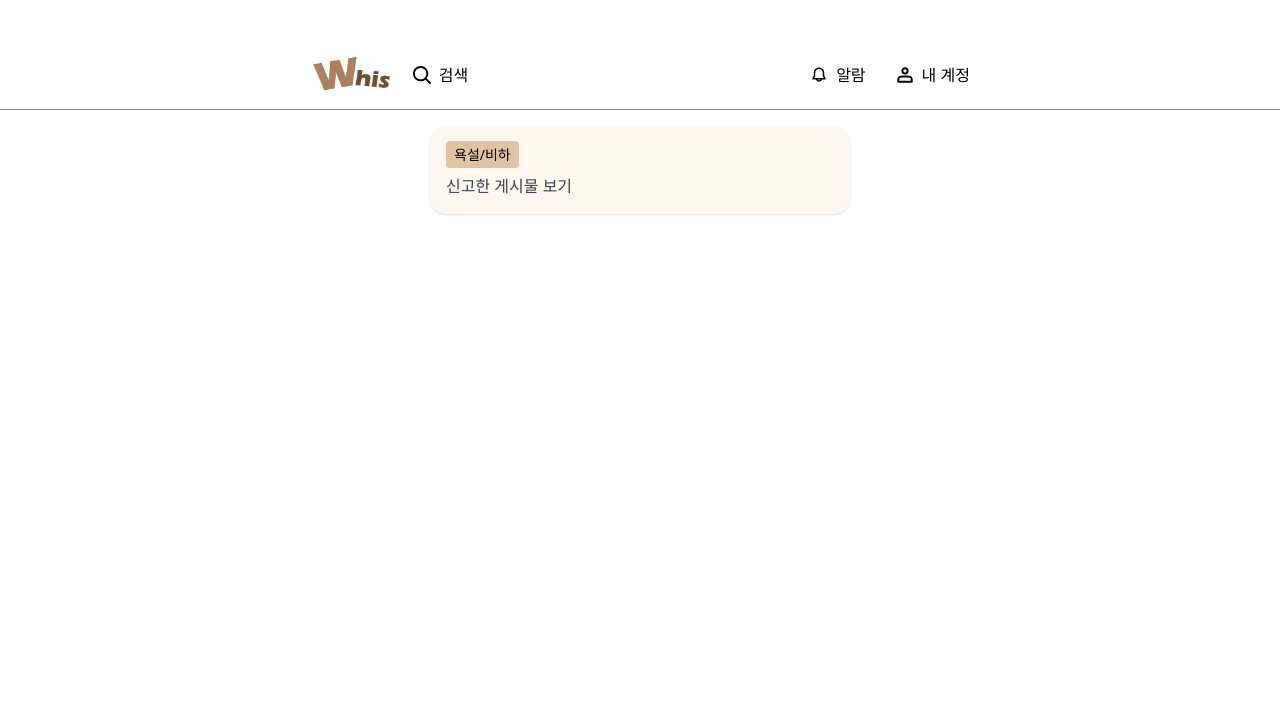
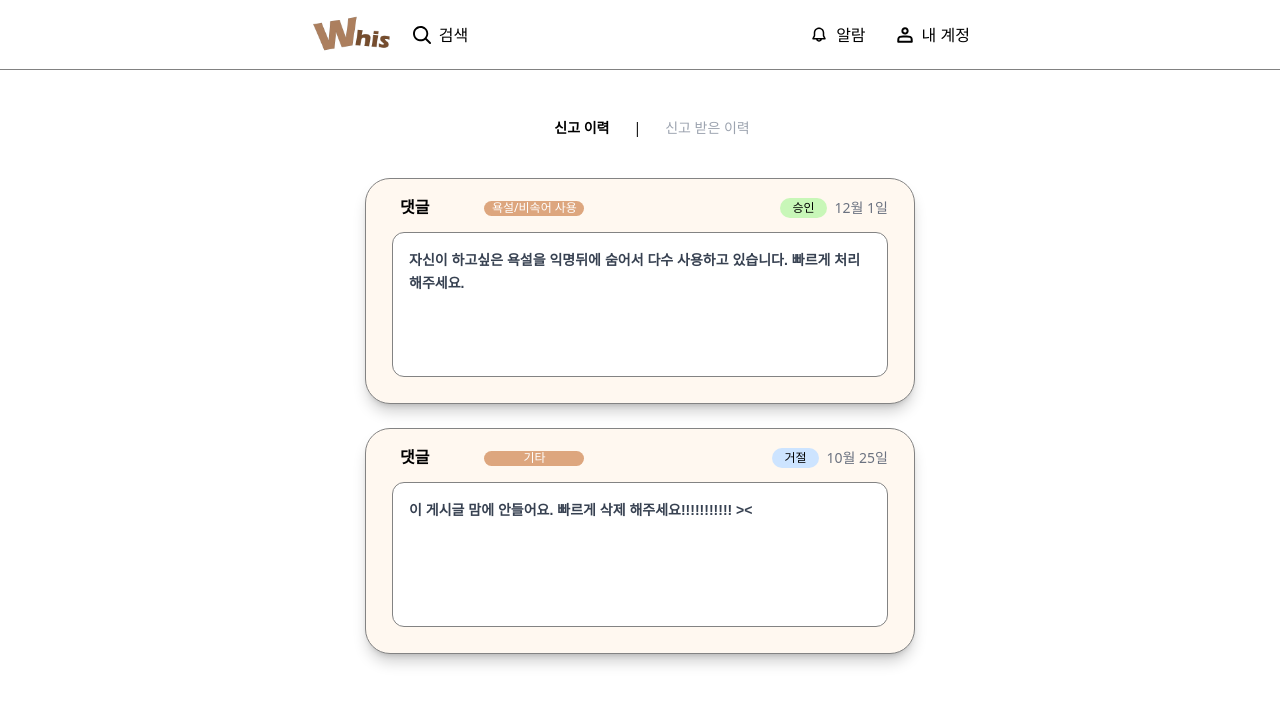
Before and after one commit to gubumgubum/WHIS-front, a React (Create React App) app: page /sent in a window 1280 px wide. Shown: the top 704 px of the page. Built offline with nearby package versions, Linux system fonts and the light colour scheme; no server answers; the HTML template or start-up script is replaced by a standard one.

Commit message:
feat: 신고 받은 이력 페이지

```diff
--- a/src/pages/reporthistory/index.jsx
+++ b/src/pages/reporthistory/index.jsx
@@ -1,36 +1,107 @@
-import { useNavigate } from 'react-router-dom';
+import { useState } from 'react';
 import AuthHeader from '../../components/header/auth/ui';
+import { Link } from 'react-router-dom';
 
-const reports = [
+const dummyData = [
   {
     id: 1,
-    category: '욕설/비하',
-    postId: 10,
+    type: '욕설/비속어 사용',
+    status: '승인',
     date: '12월 1일',
+    content:
+      '자신이 하고싶은 욕설을 익명뒤에 숨어서 다수 사용하고 있습니다. 빠르게 처리해주세요.',
+  },
+  {
+    id: 2,
+    type: '기타',
+    status: '거절',
+    date: '10월 25일',
+    content: '이 게시글 맘에 안들어요. 빠르게 삭제 해주세요!!!!!!!!!!! ><',
   },
 ];
 
-function ReportHistoryPage() {
-  const navigate = useNavigate();
+function SentPage() {
+  const [tab, setTab] = useState('sent');
 
   return (
-    <div className="flex flex-col items-center mt-10 gap-4">
+    <div className="min-h-screen bg-white">
       <AuthHeader />
-      {reports.map((r) => (
-        <div
-          key={r.id}
-          onClick={() => navigate(`/post/${r.postId}`)}
-          className="w-[420px] bg-[#FFF8F0] rounded-2xl shadow p-4 cursor-pointer"
-        >
-          <span className="text-sm bg-[#E0C3A3] px-2 py-1 rounded">
-            {r.category}
-          </span>
 
-          <p className="mt-2 text-gray-700">신고한 게시물 보기</p>
+      <main className="flex flex-col items-center mt-12">
+        <div className="flex gap-6 text-sm mb-10">
+          <span className="text-gray-300"></span>
+          <Link
+            to="/sent"
+            onClick={() => setTab('sent')}
+            className={`${
+              tab === 'sent' ? 'font-bold text-black' : 'text-gray-400'
+            }`}
+          >
+            신고 이력
+          </Link>
+          <span>|</span>
+          <Link
+            to="/history"
+            onClick={() => setTab('received')}
+            className={`${
+              tab === 'received' ? 'font-bold text-black' : 'text-gray-400'
+            }`}
+          >
+            신고 받은 이력
+          </Link>
         </div>
-      ))}
+
+        <div className="flex flex-col gap-6">
+          {dummyData.map((item) => (
+            <div
+              key={item.id}
+              className="w-[550px] min-h-[213px] h-auto bg-[#FFF8F0] rounded-[25px] px-[26px] pt-[17px] pb-[26px] shadow-lg shadow-black/20 border border-[#838383]"
+            >
+              <div className="flex items-center justify-between mb-3">
+                <div className="flex items-center">
+                  <span className="ml-2 font-bold font-pretendard font-bold">
+                    댓글
+                  </span>
+
+                  <span
+                    className="
+        ml-[55px]
+        w-[100px]
+        h-[15px]
+        bg-[#DDA67E]
+        text-white
+        text-xs
+        flex items-center justify-center
+        rounded-[25px]
+      "
+                  >
+                    {item.type}
+                  </span>
+                </div>
+
+                <div className="flex items-center gap-2 text-sm">
+                  <span
+                    className={`px-3 py-[2px] rounded-full text-xs ${
+                      item.status === '승인' ? 'bg-[#C8F7B8]' : 'bg-[#CDE4FF]'
+                    }`}
+                  >
+                    {item.status}
+                  </span>
+                  <span className="text-gray-500">{item.date}</span>
+                </div>
+              </div>
+
+              <div className="bg-white border border-[#838383] rounded-xl p-4 min-h-[145px] h-auto overflow-y-auto">
+                <p className="font-pretendard text-sm text-gray-700 leading-relaxed whitespace-pre-line font-bold">
+                  {item.content}
+                </p>
+              </div>
+            </div>
+          ))}
+        </div>
+      </main>
     </div>
   );
 }
 
-export default ReportHistoryPage;
+export default SentPage;
```
